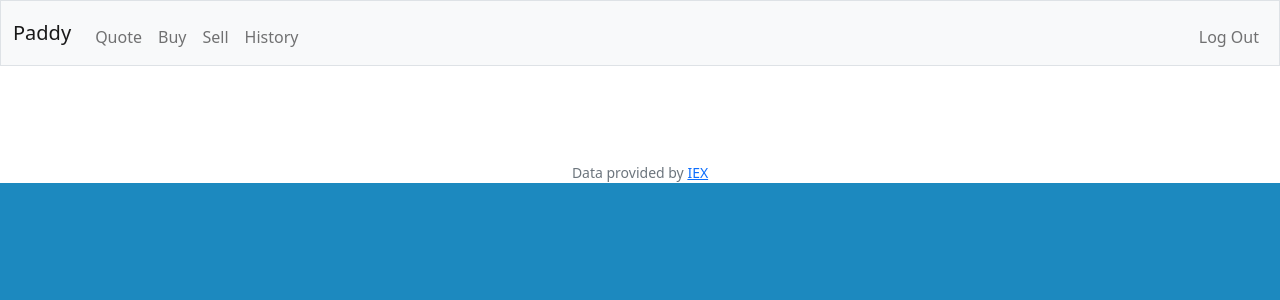
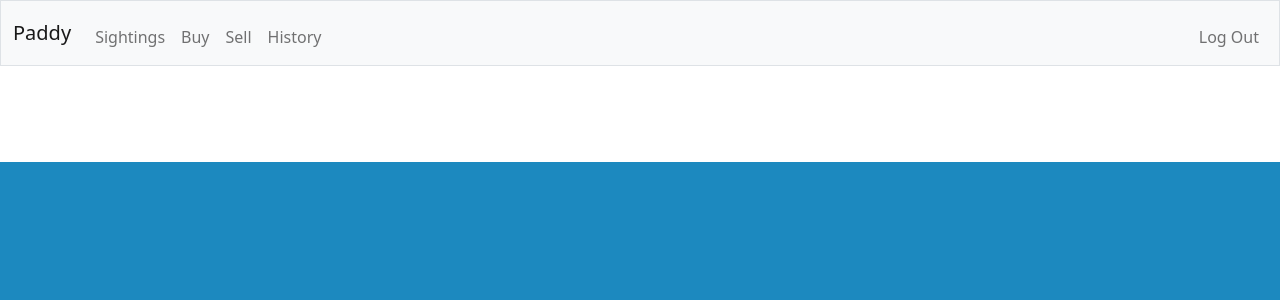
Before and after one commit to thebeigerabbit/vsCode, a Flask app: template paddy/templates/layout.html in a window 1280 px wide. Shown: the top 300 px of the page. Run offline with Flask 3, Linux system fonts and the light colour scheme; the template is opened without the code that fills it, so the values that code supplies are empty.

Commit message:
saving run files

```diff
--- a/microblog/app/templates/index.html
+++ b/microblog/app/templates/index.html
@@ -1,4 +1,5 @@
 {% extends "base.html" %}
+
 {% block content %}
     <h1>Hello, {{ user.username }}</h1>
     {% for post in posts %}
--- a/paddy/app.py
+++ b/paddy/app.py
@@ -1,7 +1,15 @@
-from flask import Flask, render_template
+from flask import Flask, render_template, request
 
 app=Flask(__name__)
 
 @app.route("/")
 def index():
     return render_template("/index.html")
+
+@app.route("/sightings", methods=["POST", "GET"])
+def sightings():
+    if request.method == "POST":
+        return render_template("/sightings.html")
+    else:
+        map_location = request.form.get("map_location")
+        current_location = request.form.get("current_location")
--- a/paddy/templates/index.html
+++ b/paddy/templates/index.html
@@ -1,4 +1,4 @@
-{% extends layout.html %}
+{% extends "layout.html" %}
 
 {% block body %}
     <h1>
--- a/paddy/templates/layout.html
+++ b/paddy/templates/layout.html
@@ -32,7 +32,7 @@
                 </button>
                 <div class="collapse navbar-collapse" id="navbar">
                         <ul class="navbar-nav me-auto mt-2">
-                            <li class="nav-item"><a class="nav-link" href="/quote">Quote</a></li>
+                            <li class="nav-item"><a class="nav-link" href="/sightings">Sightings</a></li>
                             <li class="nav-item"><a class="nav-link" href="/buy">Buy</a></li>
                             <li class="nav-item"><a class="nav-link" href="/sell">Sell</a></li>
                             <li class="nav-item"><a class="nav-link" href="/history">History</a></li>
@@ -53,11 +53,10 @@
         {% endif %}
 
         <main class="container-fluid py-5 text-center">
-            {% block main %}{% endblock %}
+            {% block content %}{% endblock %}
         </main>
 
         <footer class="mb-5 small text-center text-muted">
-            Data provided by <a href="https://iexcloud.io/">IEX</a>
         </footer>
 
     </body>
```
Also changed, not shown: paddy/templates/sightings.html (+21 -0 lines), 1 other file.
